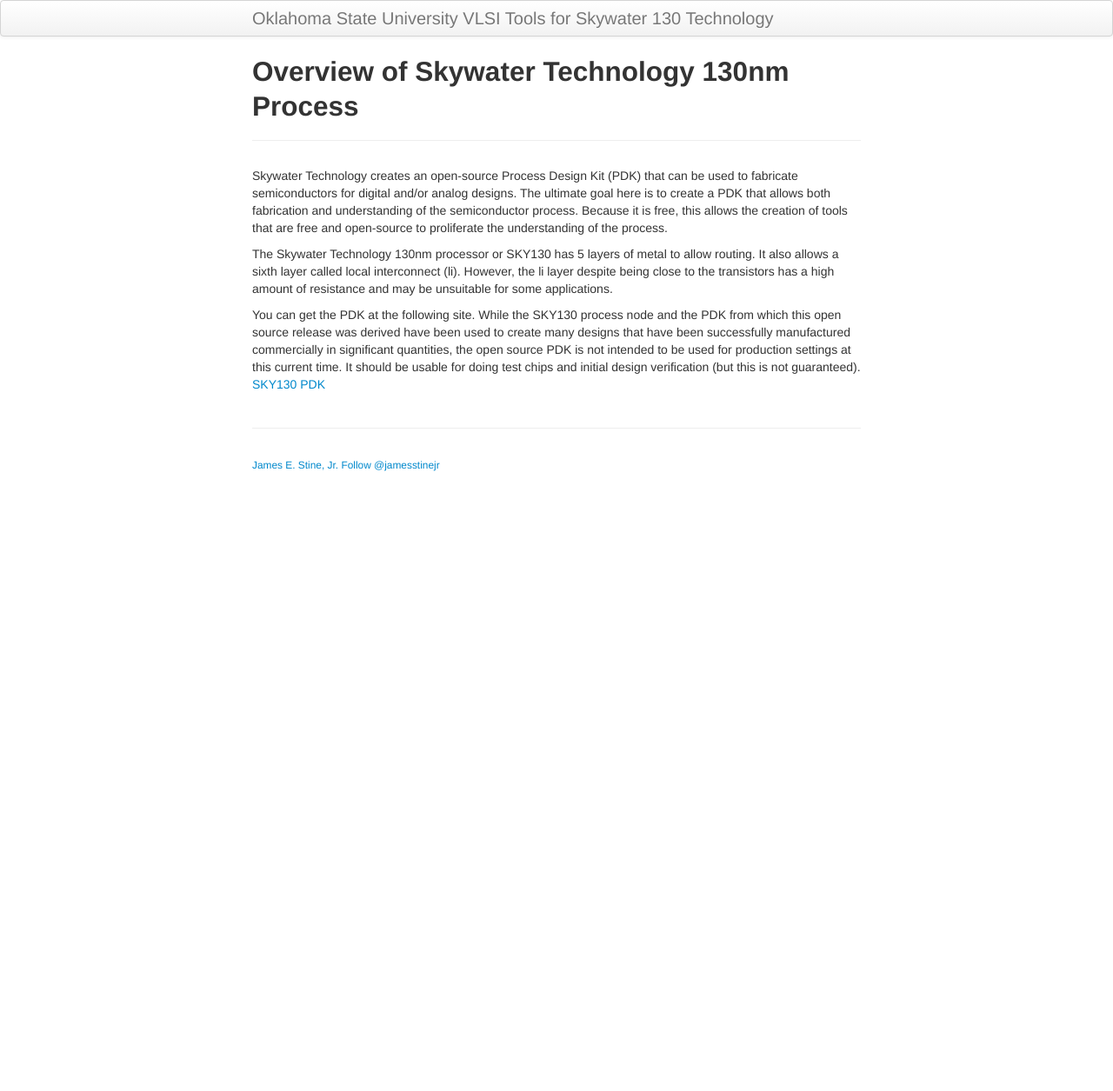
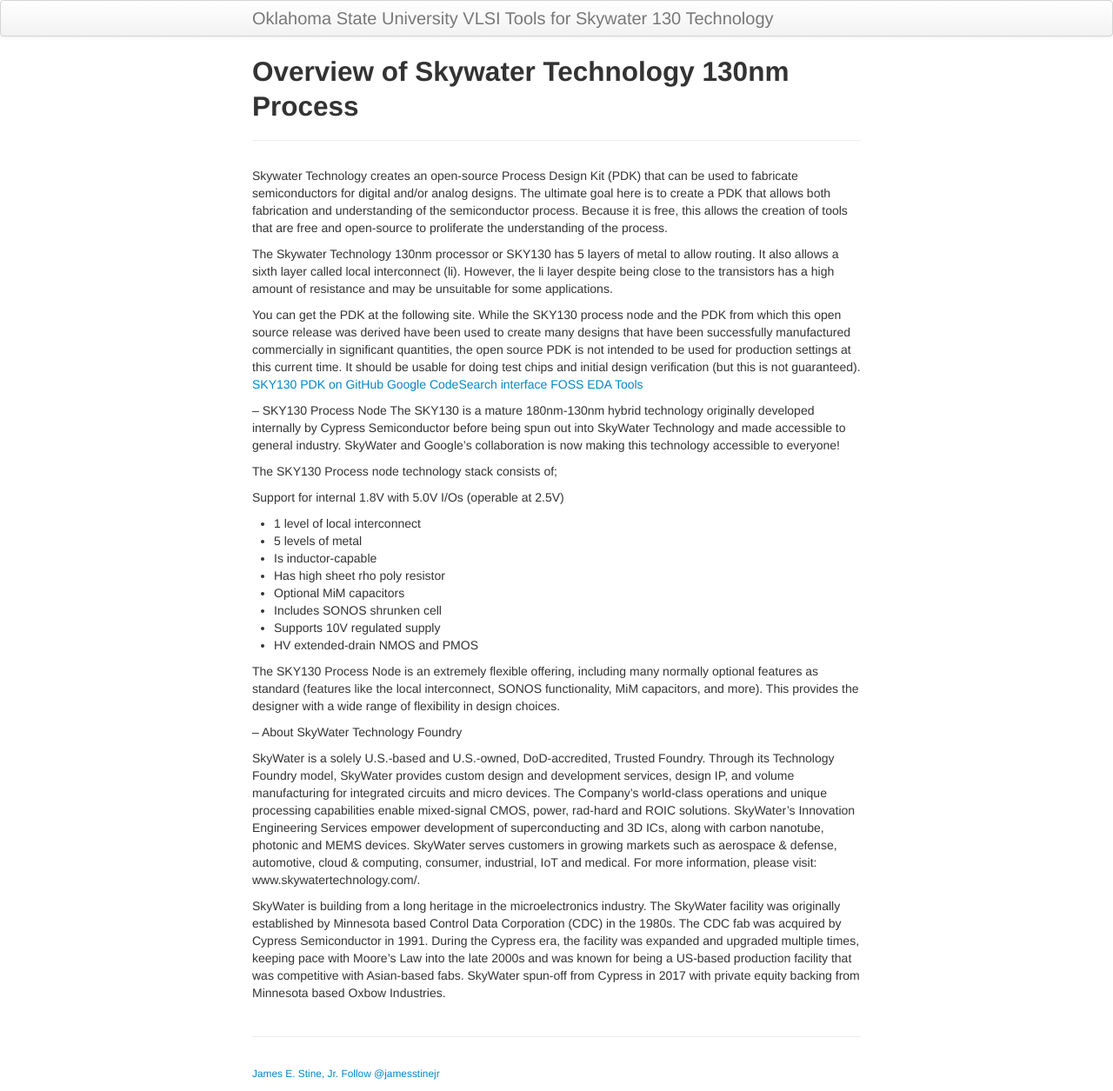
Before and after one commit to stineje/stineje.github.io, a Jekyll site: the page built from pages/overview.md, in a window 1280 px wide. Shown: the whole page at 87% size. Built offline with Jekyll 4.4.1, drawn with Linux system fonts in a browser that asks for light colours; comment, search, counter and statistics services are not loaded; before the commit the page ends 900 px from its top, so only the background shows below that.

Commit message:
Resources

```diff
--- a/pages/overview.md
+++ b/pages/overview.md
@@ -24,4 +24,56 @@
 PDK is not intended to be used for production settings at this current
 time. It should be usable for doing test chips and initial design
 verification (but this is not guaranteed).
-[SKY130 PDK](https://github.com/google/skywater-pdk)
+[SKY130 PDK on GitHub](https://github.com/google/skywater-pdk)
+[Google CodeSearch interface](https://cs.opensource.google/skywater-pdk)
+[FOSS EDA Tools](https://foss-eda-tools.googlesource.com/skywater-pdk/)
+
+-- SKY130 Process Node
+The SKY130 is a mature 180nm-130nm hybrid technology originally
+developed internally by Cypress Semiconductor before being spun out
+into SkyWater Technology and made accessible to general
+industry. SkyWater and Google’s collaboration is now making this
+technology accessible to everyone!
+
+The SKY130 Process node technology stack consists of;
+
+Support for internal 1.8V with 5.0V I/Os (operable at 2.5V)
+- 1 level of local interconnect
+- 5 levels of metal
+- Is inductor-capable
+- Has high sheet rho poly resistor
+- Optional MiM capacitors
+- Includes SONOS shrunken cell
+- Supports 10V regulated supply
+- HV extended-drain NMOS and PMOS
+
+The SKY130 Process Node is an extremely flexible offering, including
+many normally optional features as standard (features like the local
+interconnect, SONOS functionality, MiM capacitors, and more). This
+provides the designer with a wide range of flexibility in design
+choices.
+
+-- About SkyWater Technology Foundry
+
+SkyWater is a solely U.S.-based and U.S.-owned, DoD-accredited,
+Trusted Foundry. Through its Technology Foundry model, SkyWater
+provides custom design and development services, design IP, and volume
+manufacturing for integrated circuits and micro devices. The Company’s
+world-class operations and unique processing capabilities enable
+mixed-signal CMOS, power, rad-hard and ROIC solutions. SkyWater’s
+Innovation Engineering Services empower development of superconducting
+and 3D ICs, along with carbon nanotube, photonic and MEMS
+devices. SkyWater serves customers in growing markets such as
+aerospace & defense, automotive, cloud & computing, consumer,
+industrial, IoT and medical. For more information, please visit:
+www.skywatertechnology.com/.
+
+SkyWater is building from a long heritage in the microelectronics
+industry. The SkyWater facility was originally established by
+Minnesota based Control Data Corporation (CDC) in the 1980s. The CDC
+fab was acquired by Cypress Semiconductor in 1991. During the Cypress
+era, the facility was expanded and upgraded multiple times, keeping
+pace with Moore's Law into the late 2000s and was known for being a
+US-based production facility that was competitive with Asian-based
+fabs. SkyWater spun-off from Cypress in 2017 with private equity
+backing from Minnesota based Oxbow Industries.
```
